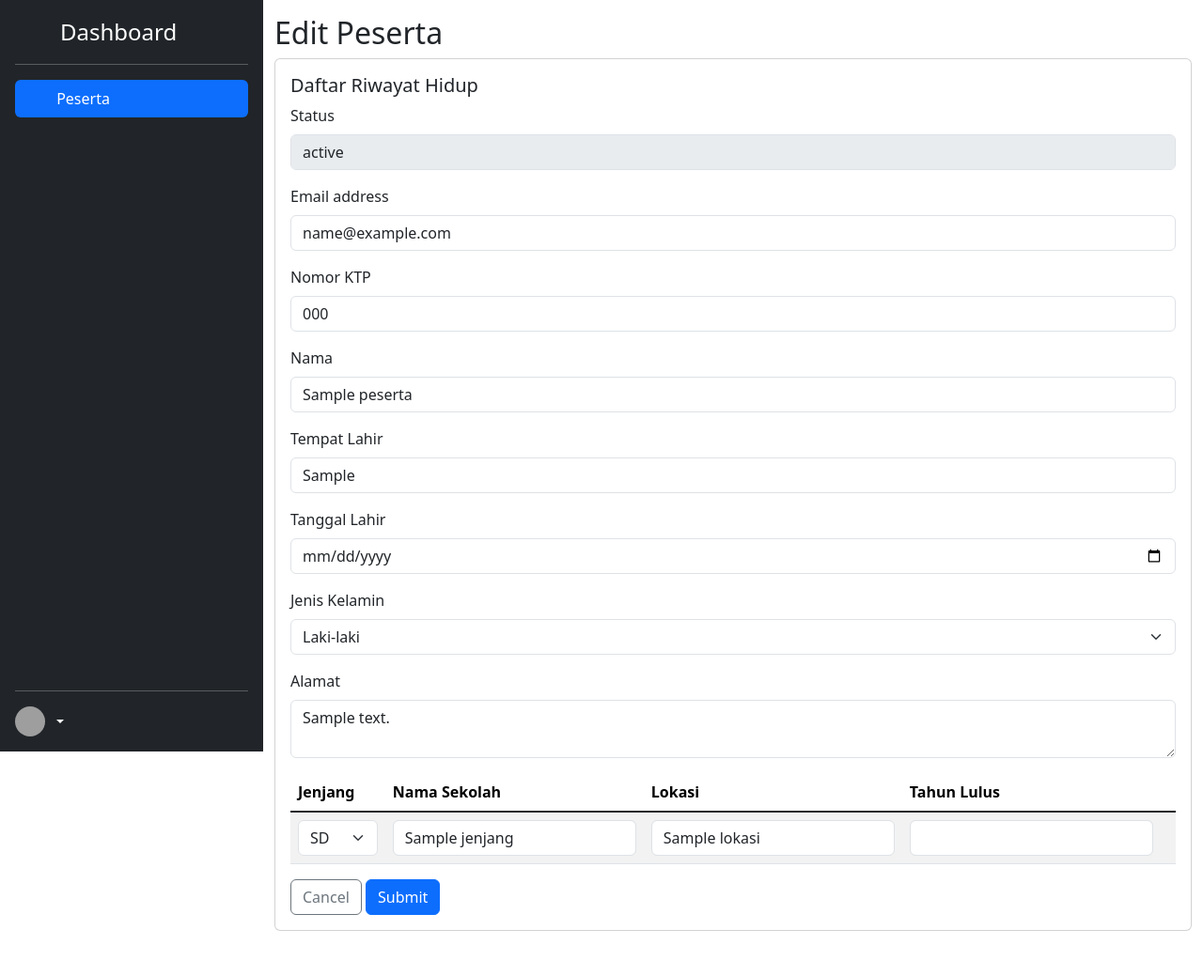
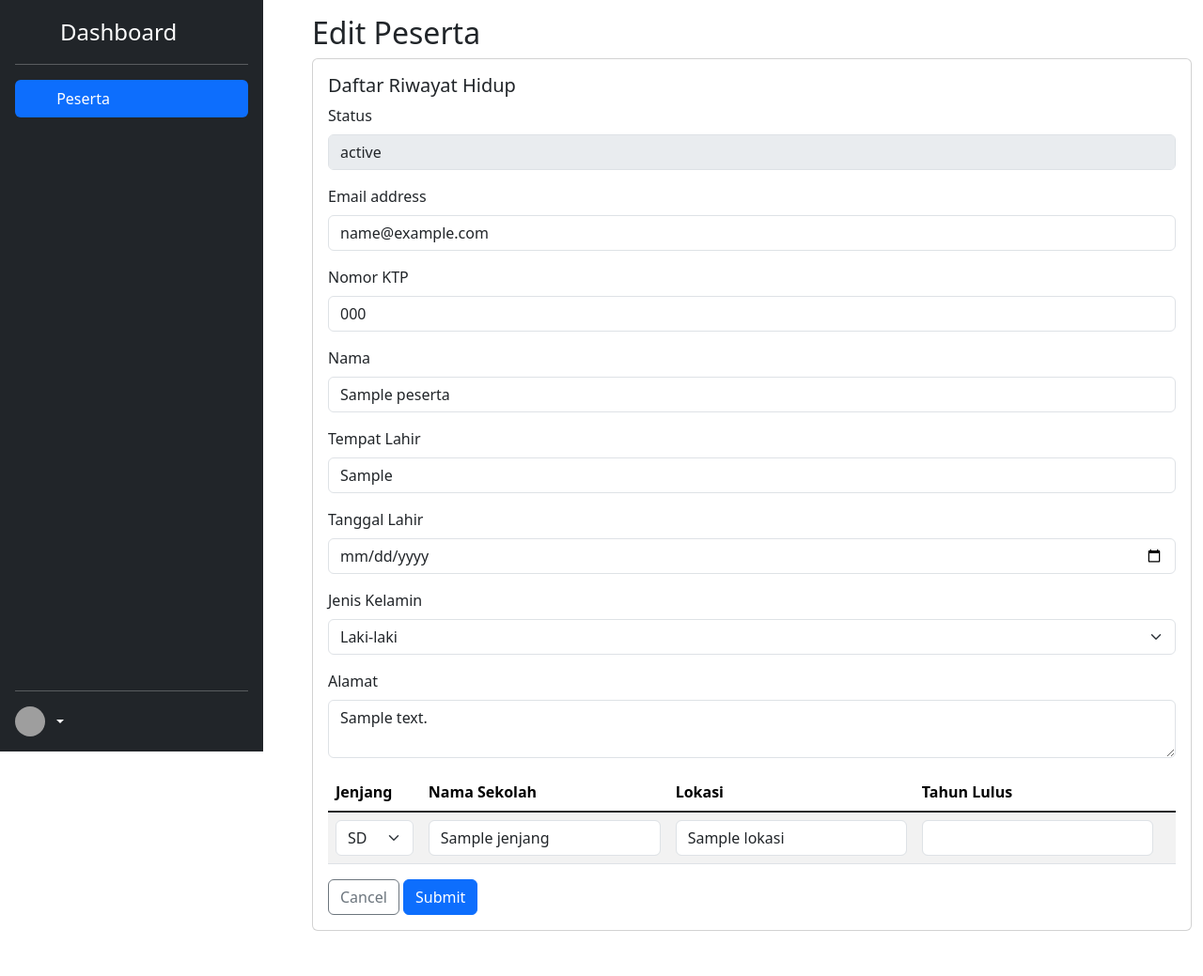
Before and after one commit to dystianen/registration-participant, a CodeIgniter 4 app: the page made by app/Views/pages/peserta/edit.php in a window 1280 px wide. Shown: the whole page at 94% size. Run offline with PHP 8.4 and a stand-in for CodeIgniter, Linux system fonts and the light colour scheme; the template is opened without the code that fills it: most values are stand-ins (such as "Sample title", 1, 10 or a date in 2020); data that the repository does not hold is empty; some libraries are stand-ins or nearby versions; grey boxes are pictures that could not be loaded.

Commit message:
fix: edit

```diff
--- a/app/Views/layouts/dashboard.php
+++ b/app/Views/layouts/dashboard.php
@@ -43,7 +43,7 @@
       </div>
     </div>
 
-    <main class="container-lg mt-3 mb-5" style="margin-left: 280px;">
+    <main class="container-lg mt-3 mb-5" style="margin-left: 320px;">
       <?= $this->renderSection('content') ?>
     </main>
   </div>
--- a/app/Views/pages/peserta/edit.php
+++ b/app/Views/pages/peserta/edit.php
@@ -21,7 +21,8 @@
       <form enctype="multipart/form-data" action="<?php echo base_url(); ?>/peserta/edit/<?= $peserta['id_peserta'] ?>" method="post">
         <div class="mb-3">
           <label for="status" class="form-label">Status</label>
-          <input disabled id="status" name="status" class="form-control" value="<?= $peserta['status'] ?>">
+          <input type="hidden" id="status" name="status" class="form-control" value="<?= $peserta['status'] ?>">
+          <input disabled class="form-control" value="<?= $peserta['status'] ?>">
         </div>
 
         <div class="mb-3">
```
